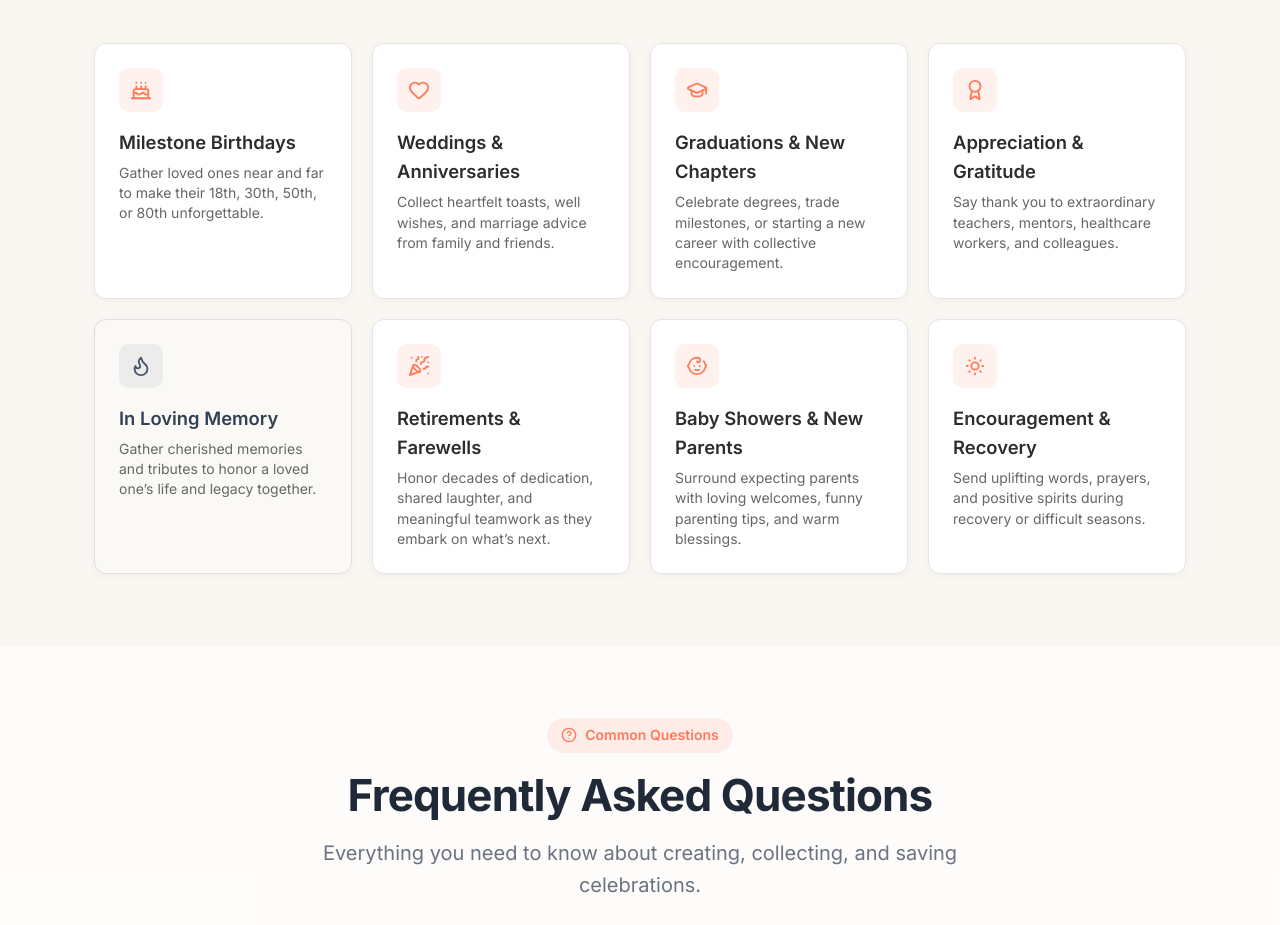
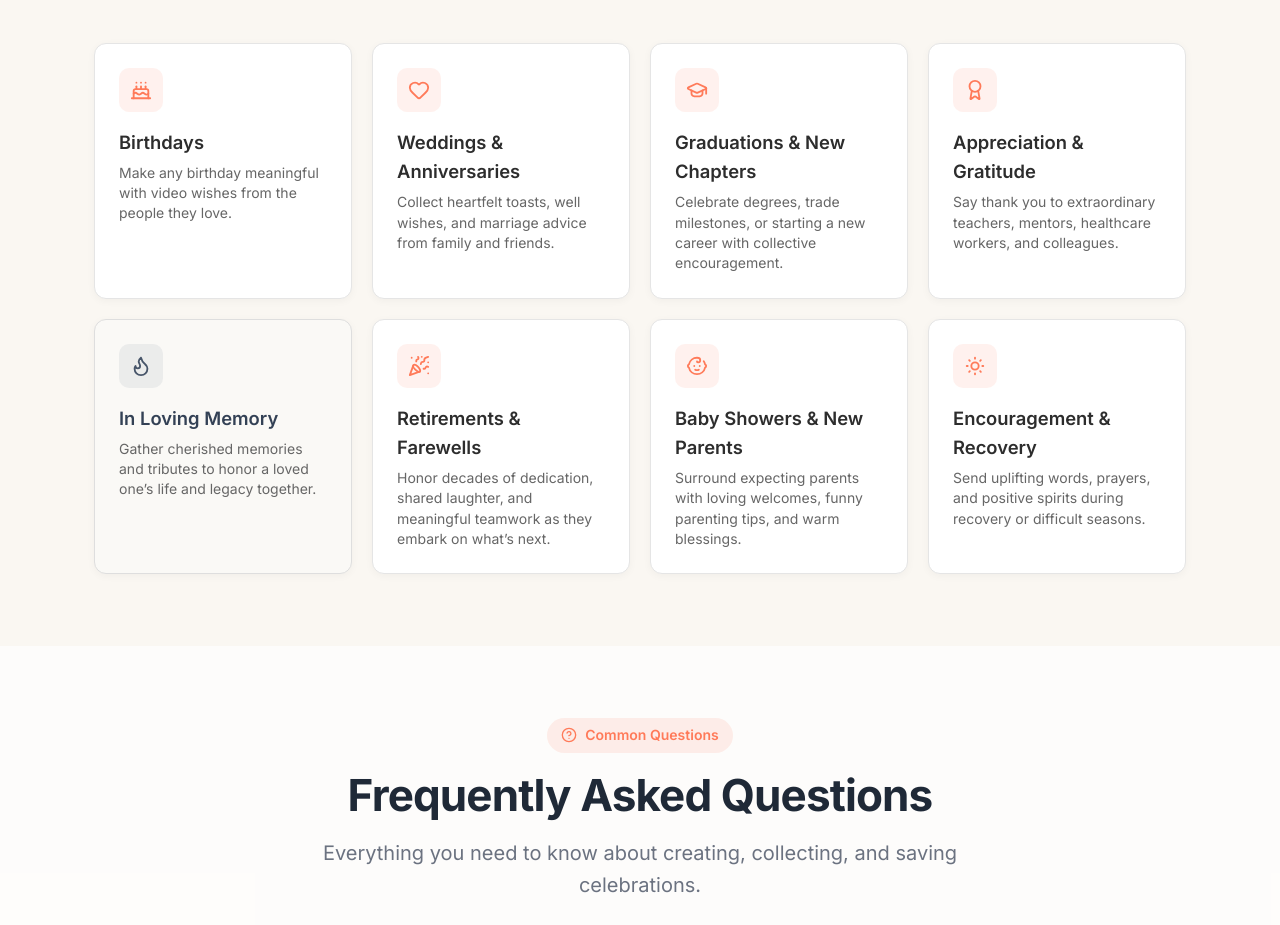
Before and after one commit to changcaleb1124-crypto/JustCelebrateYou, a Next.js app: page / in a window 1280 px wide. Shown: the part 3446-4371 px from the top of the page. Built offline with nearby package versions, Linux system fonts and the light colour scheme.

Commit message:
Broaden birthday wording to include every birthday

```diff
--- a/src/app/dashboard/create/page.tsx
+++ b/src/app/dashboard/create/page.tsx
@@ -162,7 +162,7 @@ export default function CreateCelebrationPage() {
                                 id="title"
                                 type="text"
                                 className="form-input"
-                                placeholder="e.g. 80th Birthday Celebration, Graduation Tribute"
+                                placeholder="e.g. Birthday Celebration, Graduation Tribute"
                                 required
                                 value={formData.title}
                                 onChange={(e) => setFormData({ ...formData, title: e.target.value })}
--- a/src/components/landing/OccasionsGrid.tsx
+++ b/src/components/landing/OccasionsGrid.tsx
@@ -14,8 +14,8 @@ import {
 export default function OccasionsGrid() {
     const occasions = [
         {
-            title: 'Milestone Birthdays',
-            desc: 'Gather loved ones near and far to make their 18th, 30th, 50th, or 80th unforgettable.',
+            title: 'Birthdays',
+            desc: 'Make any birthday meaningful with video wishes from the people they love.',
             icon: <Cake size={22} />,
             isMemorial: false,
         },
```
